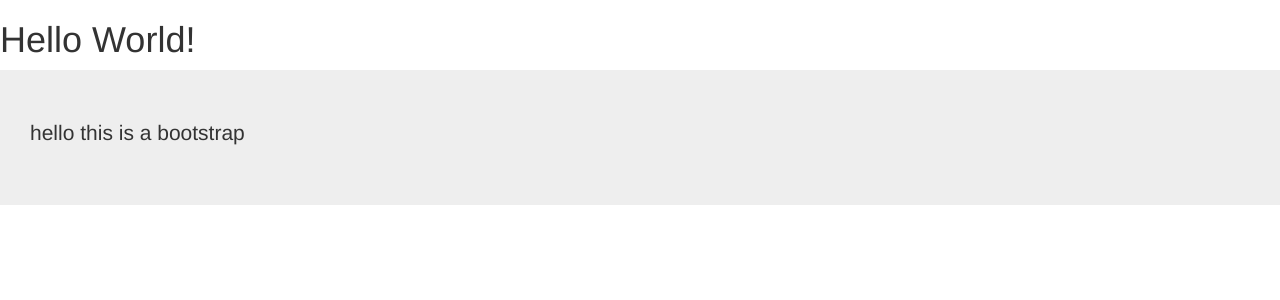
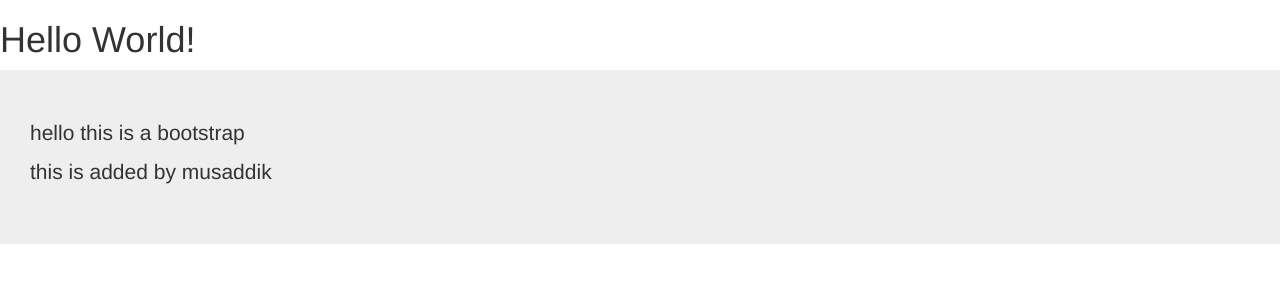
Before and after one commit to Triac/triac, a CodeIgniter app: page /index.php/welcome/about in a window 1280 px wide. Shown: the top 300 px of the page. Run offline with CodeIgniter, Linux system fonts and the light colour scheme.

Commit message:
new p by me

```diff
--- a/application/views/about.php
+++ b/application/views/about.php
@@ -16,6 +16,7 @@
     <h1>Hello World!</h1>
 <div class="jumbotron">
 	<p>hello this is a bootstrap</p>
+  <p>this is added by musaddik</p>
 </div>
     <!-- jQuery (necessary for Bootstrap's JavaScript plugins) -->
     <script src="//code.jquery.com/jquery.js"></script>
```
